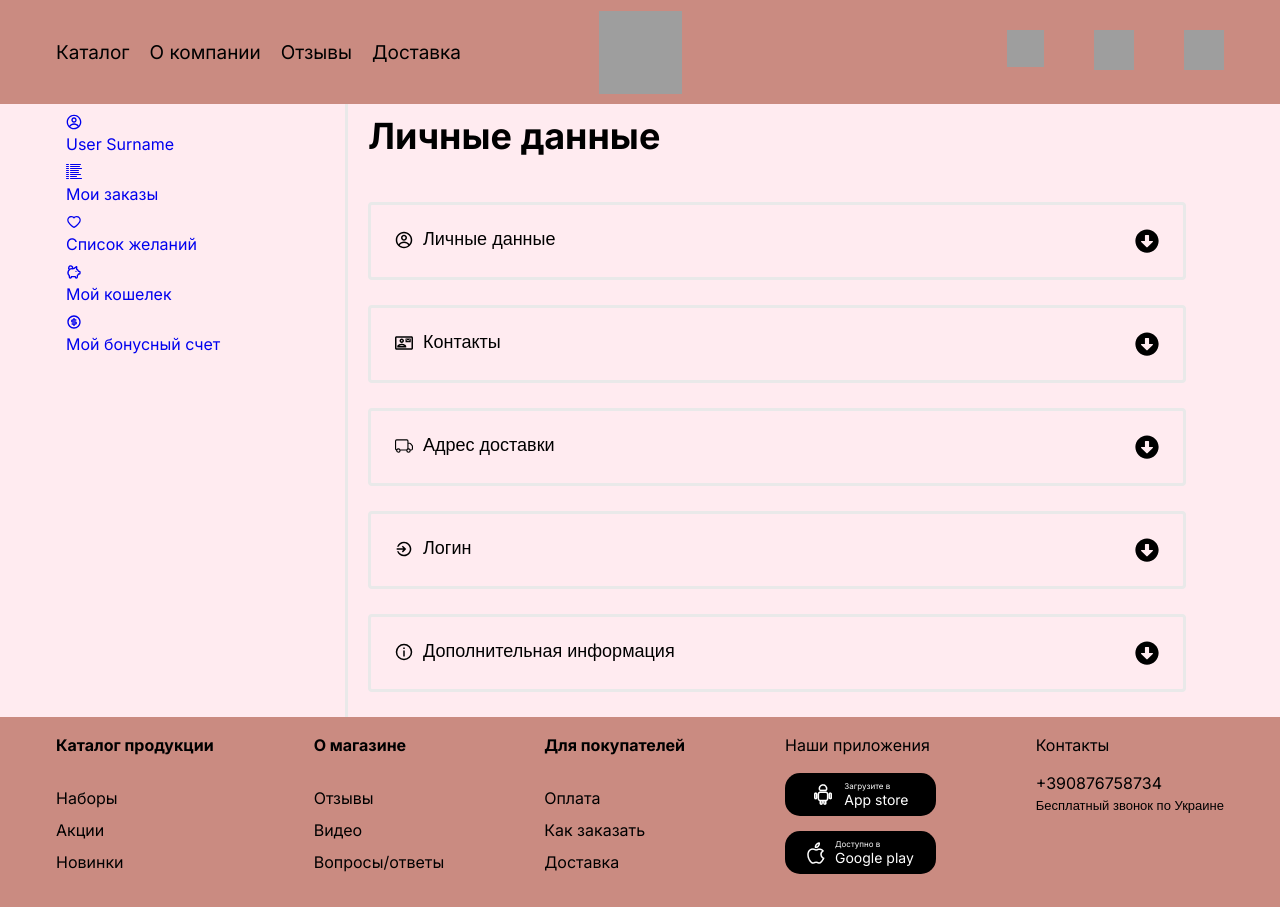
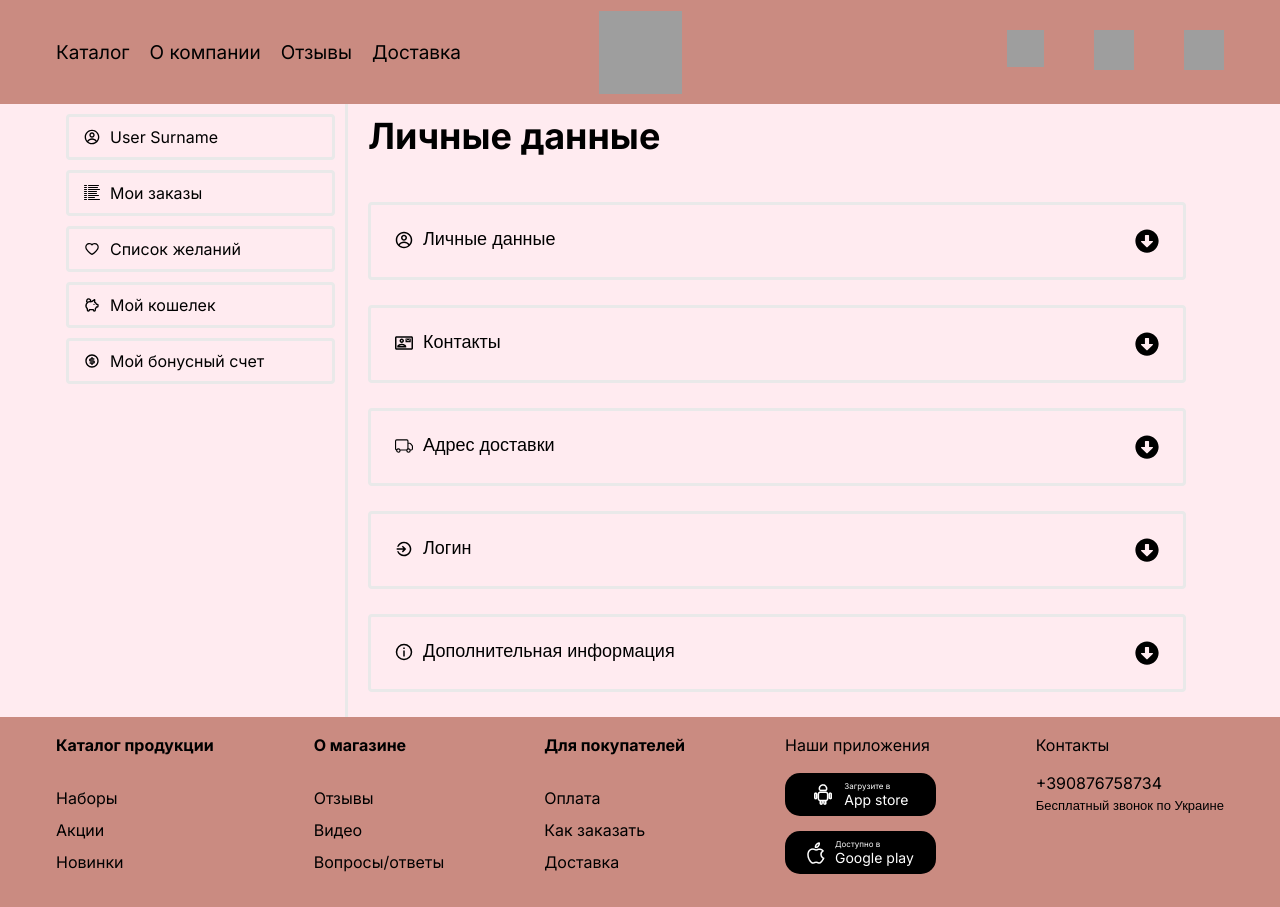
Before and after one commit to kestenbaum/Cakes-shop, a Next.js app in the folder client/: page /profile in a window 1280 px wide. Built offline with nearby package versions, Linux system fonts and the light colour scheme; grey boxes are pictures that could not be loaded.

Commit message:
fix style custom ProfileAsideElement

```diff
--- a/client/src/app/profile/page.tsx
+++ b/client/src/app/profile/page.tsx
@@ -13,6 +13,7 @@ const Page:FC = () => {
             <Sidebar>
                 {getAsideProfilePage.map(AsideElement => {
                     return  <ProfileAsideElement
+                        key={AsideElement.id}
                         id={AsideElement.id}
                         img={ <AsideElement.img width={24} height={24}/>}
                         link={AsideElement.link}
--- a/client/src/components/Profile/ProfileAsideElement.tsx
+++ b/client/src/components/Profile/ProfileAsideElement.tsx
@@ -1,18 +1,31 @@
 import React, {FC} from 'react';
-
+import styled from "styled-components";
 import {IProfileAsideElement} from "@/interface";
 
 import Link from "next/link";
 
 const ProfileAsideElement:FC<IProfileAsideElement> = ({img, link, href}) => {
     return (
-        <Link href={href}>
+        <Wrapper href={href}>
             {img}
             <div>
                 {link}
             </div>
-        </Link>
+        </Wrapper>
     );
 };
 
 export default ProfileAsideElement;
+
+const Wrapper = styled(Link)`
+  display: flex;
+  align-items: center;
+  padding: 10px 15px;
+  gap: 10px;
+  border: 3px solid #e9e9e9;
+  border-radius: 4px;
+  color: black;
+  :hover{
+    color: red;
+  }
+`
```
